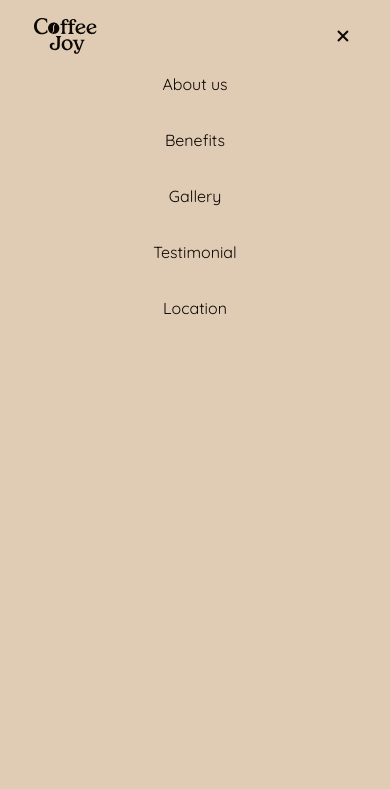
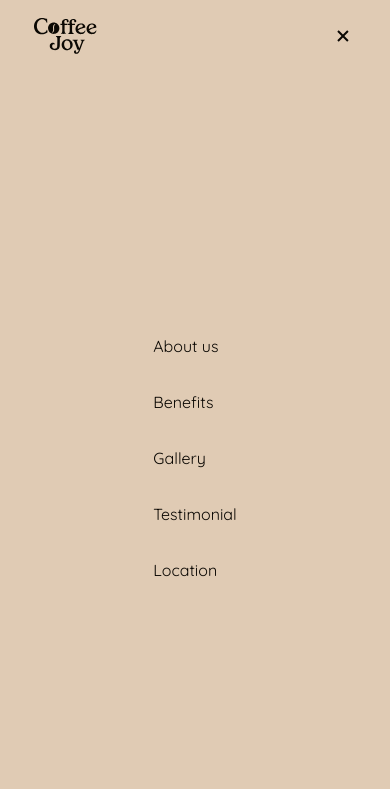
Before and after one commit to Daryna3108/project-coolteam-2.0, a website built with Vite: page src/index.html in a window 390 px wide. Both pictures are taken after a click on the button "Open menu". Shown: the top 789 px of the page. Built offline with nearby package versions, Linux system fonts and the light colour scheme; a web font is replaced by a local one.

Commit message:
mobile-list-centr

```diff
--- a/src/css/mobile-menu.css
+++ b/src/css/mobile-menu.css
@@ -4,7 +4,6 @@
   left: 0;
   width: 100%;
   height: 100vh;
-  /* z-index: 999; */
   display: flex;
   flex-direction: column;
   opacity: 0;
@@ -15,6 +14,12 @@
     visibility 250ms ease;
 
   background-color: #e0cbb4;
+}
+
+.mobile-menu .container {
+  height: 100%;
+  display: flex;
+  flex-direction: column;
 }
 
 .mobile-menu.is-open {
@@ -59,31 +64,21 @@
   margin: 12px 0;
 }
 
-/* .mobile-close-btn:hover,
-.mobile-close-btn:focus {
-  opacity: 0.5;
-}
-
-.mobile-close-btn:active {
-  background-color: rgba(11, 8, 3, 0.1);
-} */
-
 .mobile-close {
   fill: #0b0803;
 }
 
 .mobile-nav {
+  flex: 1;
+  display: flex;
+  justify-content: center;
+  align-items: center;
 }
 
 .mobile-nav-list {
   display: flex;
   flex-direction: column;
-  justify-content: center;
-  align-items: center;
   gap: 32px;
-}
-
-.mobile-nav-item {
 }
 
 .mobile-item-link {
@@ -94,18 +89,6 @@
   padding: 16px;
 }
 
-/* .mobile-item-link:hover {
-    opacity: 0.5;
-  }
-
-  .mobile-item-link:focus {
-    opacity: 0.7;
-  }
-
-  .mobile-item-link:active {
-    opacity: 0.2;
-  } */
-
 @media (min-width: 768px) {
   .mobile-menu {
     display: none;
```
